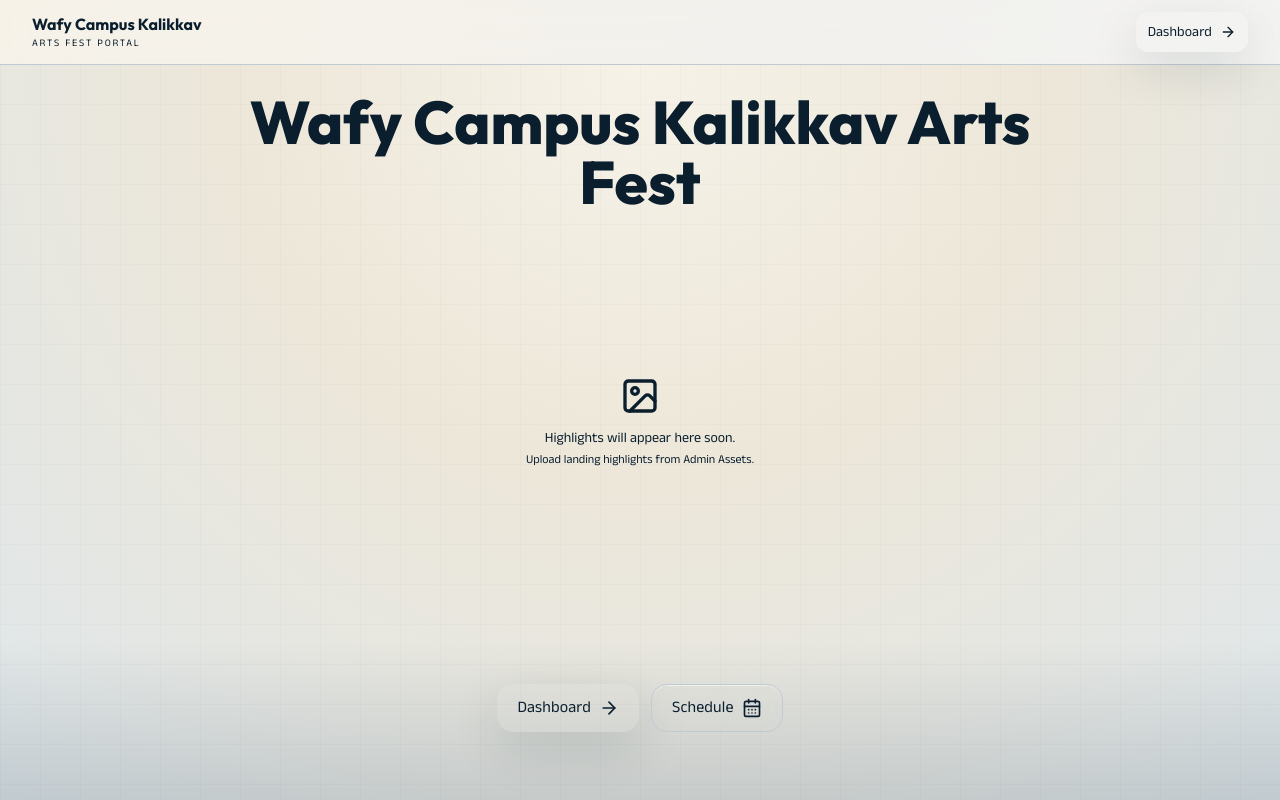
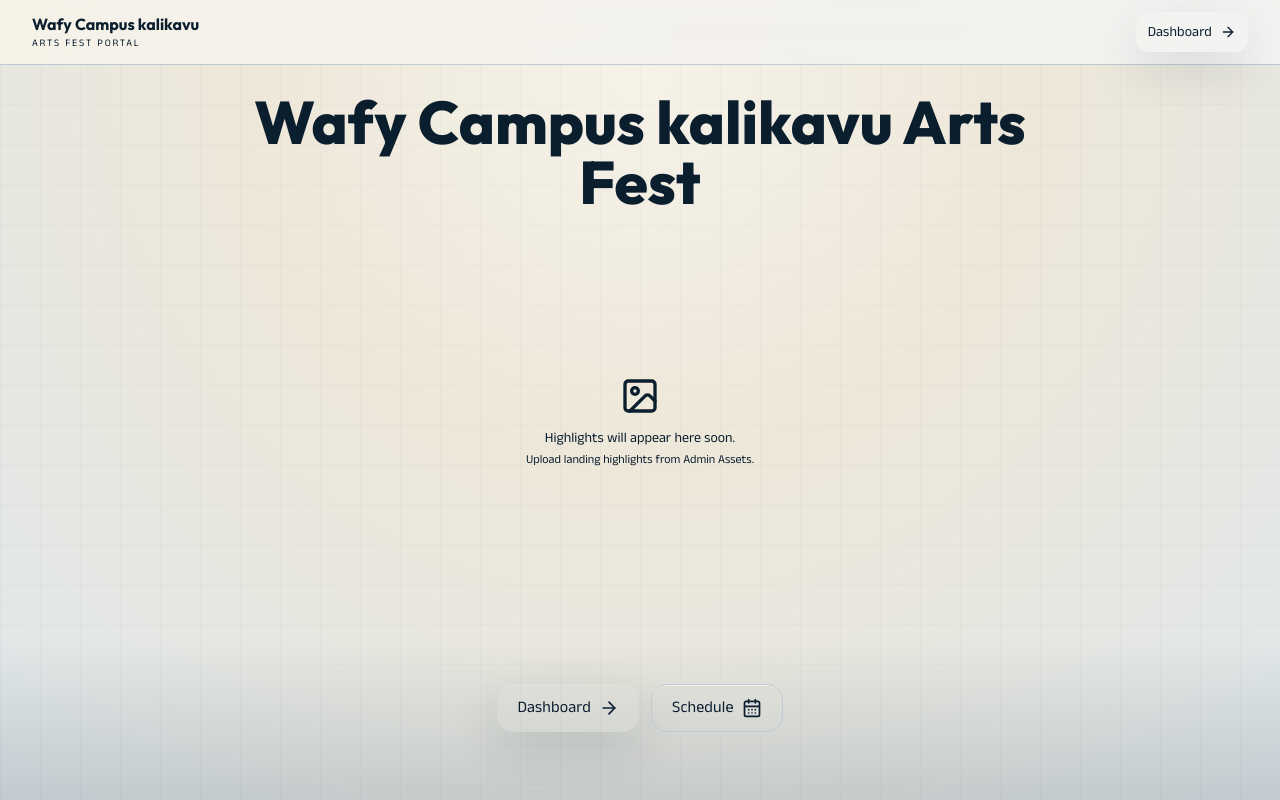
Before and after one commit to mohdshuhaib/wafycampusfest, a Next.js app: page / in a window 1280 px wide. Built offline with nearby package versions, Linux system fonts and the light colour scheme; no server answers; the database is empty; a web font is replaced by a local one.

Commit message:
changed kalikkav to kalikavu

```diff
--- a/app/(dashboard)/admin/seating/page.tsx
+++ b/app/(dashboard)/admin/seating/page.tsx
@@ -401,13 +401,13 @@ export default function AdminSeatingPage() {
       const margin = 14
       let yPos = 14
 
-      // 1. Heading (Centered): "WAFY CAMPUS KALIKKAV ARTS FEST 2026"
+      // 1. Heading (Centered): "WAFY CAMPUS kalikavu ARTS FEST 2026"
       doc.setFillColor(10, 29, 44)
       doc.roundedRect(margin, yPos, pageWidth - margin * 2, 22, 3, 3, "F")
       doc.setTextColor(255, 255, 255)
       doc.setFontSize(16)
       doc.setFont("helvetica", "bold")
-      doc.text("WAFY CAMPUS KALIKKAV ARTS FEST 2026", pageWidth / 2, yPos + 9, { align: "center" })
+      doc.text("WAFY CAMPUS kalikavu ARTS FEST 2026", pageWidth / 2, yPos + 9, { align: "center" })
 
       doc.setFontSize(9)
       doc.setFont("helvetica", "normal")
--- a/app/(dashboard)/captain/participations/page.tsx
+++ b/app/(dashboard)/captain/participations/page.tsx
@@ -174,7 +174,7 @@ export default function CaptainParticipations() {
           doc.setTextColor(255, 255, 255)
           doc.setFontSize(20)
           doc.setFont("helvetica", "bold")
-          doc.text("WAFY CAMPUS KALIKKAV", pageWidth / 2, 23, { align: "center" })
+          doc.text("WAFY CAMPUS kalikavu", pageWidth / 2, 23, { align: "center" })
           doc.setFontSize(10)
           doc.text("ARTS FEST PORTAL", pageWidth / 2, 31, { align: "center" })
         }
@@ -275,7 +275,7 @@ export default function CaptainParticipations() {
         doc.setTextColor(90, 109, 126)
         doc.setFont("helvetica", "italic")
         doc.text(`Printed on ${now}`, margin, pageHeight - 12)
-        doc.text("© Wafy Campus Kalikkav Arts Fest Portal", pageWidth / 2, pageHeight - 12, { align: "center" })
+        doc.text("© Wafy Campus kalikavu Arts Fest Portal", pageWidth / 2, pageHeight - 12, { align: "center" })
         doc.text(`Page ${index + 1} of ${itemsToPrint.length}`, pageWidth - margin, pageHeight - 12, { align: "right" })
       }
 
--- a/app/(dashboard)/layout.tsx
+++ b/app/(dashboard)/layout.tsx
@@ -58,7 +58,7 @@ export default async function DashboardLayout({
 
           <div className="md:hidden flex items-center gap-2">
             <MobileSidebar role={profile.role} />
-            <span className="text-title whitespace-nowrap text-lg text-navy">Wafy Campus Kalikkav</span>
+            <span className="text-title whitespace-nowrap text-lg text-navy">Wafy Campus kalikavu</span>
           </div>
 
           <div className="flex-1" />
--- a/app/layout.tsx
+++ b/app/layout.tsx
@@ -3,8 +3,8 @@ import { cn } from "@/lib/utils";
 import "./globals.css";
 
 export const metadata: Metadata = {
-  title: "Wafy Campus Kalikkav Arts Fest Portal",
-  description: "Manage Wafy Campus Kalikkav arts fest teams and events",
+  title: "Wafy Campus kalikavu Arts Fest Portal",
+  description: "Manage Wafy Campus kalikavu arts fest teams and events",
 };
 
 export default function RootLayout({
--- a/app/page.tsx
+++ b/app/page.tsx
@@ -58,7 +58,7 @@ export default function LandingPage() {
         <div className="mx-auto flex h-16 max-w-7xl items-center justify-between px-4 sm:px-6 lg:px-8">
           <Link href="/" className="flex items-center">
             <div>
-              <div className="text-title text-base">Wafy Campus Kalikkav</div>
+              <div className="text-title text-base">Wafy Campus kalikavu</div>
               <div className="hidden text-[10px] font-bold uppercase tracking-[0.18em] text-slatebrand sm:block">
                 Arts Fest Portal
               </div>
@@ -82,7 +82,7 @@ export default function LandingPage() {
         <div className="relative z-10 flex h-full min-h-[calc(100vh-4rem)] w-screen flex-col px-0 py-5 sm:py-7">
           <div className="shrink-0 px-4 text-center sm:px-6 lg:px-8">
             <h1 className="text-display mx-auto max-w-4xl text-4xl text-navy sm:text-5xl lg:text-6xl">
-              Wafy Campus Kalikkav Arts Fest
+              Wafy Campus kalikavu Arts Fest
             </h1>
           </div>
 
--- a/app/schedule/page.tsx
+++ b/app/schedule/page.tsx
@@ -118,7 +118,7 @@ export default function PublicSchedulePage() {
           <Link href="/" className="flex items-center gap-2">
             <CalendarClock className="size-6 text-gold" />
             <div>
-              <div className="font-extrabold text-navy text-base">Wafy Campus Kalikkav</div>
+              <div className="font-extrabold text-navy text-base">Wafy Campus kalikavu</div>
               <div className="text-[10px] font-bold uppercase tracking-[0.18em] text-slatebrand">
                 Arts Fest Official Schedule
               </div>
--- a/app/timer/[id]/page.tsx
+++ b/app/timer/[id]/page.tsx
@@ -349,7 +349,7 @@ export default function PublicTimerRevealPage({ params }: { params: Promise<{ id
       <div className="w-full shrink-0 pt-1 pb-2 flex justify-center">
         <div className="bg-amber-400 text-slate-950 px-6 sm:px-8 py-1.5 sm:py-2 rounded-full font-black text-xs sm:text-base shadow-[0_0_30px_rgba(251,191,36,0.6)] uppercase tracking-[0.25em] flex items-center gap-2 border-2 border-amber-300">
           <Sparkles className="size-4 fill-slate-950 text-slate-950 shrink-0" />
-          <span>WAFY CAMPUS KALIKKAV FEST 2026</span>
+          <span>WAFY CAMPUS kalikavu FEST 2026</span>
         </div>
       </div>
 
--- a/components/admin/reports/event-call-sheet-tab.tsx
+++ b/components/admin/reports/event-call-sheet-tab.tsx
@@ -314,7 +314,7 @@ export function EventCallSheetTab({ events }: { events: Event[] }) {
         doc.setTextColor(255, 255, 255)
         doc.setFontSize(15)
         doc.setFont("helvetica", "bold")
-        doc.text("WAFY CAMPUS KALIKKAV ARTS FEST 2026", pageWidth / 2, yPos + 9, { align: "center" })
+        doc.text("WAFY CAMPUS kalikavu ARTS FEST 2026", pageWidth / 2, yPos + 9, { align: "center" })
         doc.setFontSize(8.5)
         doc.setFont("helvetica", "normal")
         doc.text("OFFICIAL EVENT CALL SHEET & PHYSICAL ATTENDANCE REGISTER", pageWidth / 2, yPos + 16, { align: "center" })
@@ -443,7 +443,7 @@ export function EventCallSheetTab({ events }: { events: Event[] }) {
         } else {
              doc.setFontSize(16);
              doc.setFont("helvetica", "bold");
-             doc.text("WAFY CAMPUS KALIKKAV ARTS FEST 2026", pageWidth / 2, yPos, { align: 'center' });
+             doc.text("WAFY CAMPUS kalikavu ARTS FEST 2026", pageWidth / 2, yPos, { align: 'center' });
              yPos += 10;
         }
 
@@ -579,7 +579,7 @@ export function EventCallSheetTab({ events }: { events: Event[] }) {
       doc.setFontSize(22);
       doc.text(`PARTICIPANT LIST - ${category}`, 105, 100, { align: 'center' });
       doc.setFontSize(14);
-      doc.text("WAFY CAMPUS KALIKKAV ARTS FEST 2026", 105, 115, { align: 'center' });
+      doc.text("WAFY CAMPUS kalikavu ARTS FEST 2026", 105, 115, { align: 'center' });
       doc.addPage();
 
       for (const event of filteredEvents) {
--- a/components/dashboard/sidebar.tsx
+++ b/components/dashboard/sidebar.tsx
@@ -63,7 +63,7 @@ function BrandMark() {
   return (
     <div className="flex items-center">
       <div className="min-w-0">
-        <div className="text-title text-[1.05rem] text-navy">Wafy Campus Kalikkav</div>
+        <div className="text-title text-[1.05rem] text-navy">Wafy Campus kalikavu</div>
         <div className="text-[11px] font-bold uppercase tracking-[0.16em] text-slatebrand">Arts Fest Portal</div>
       </div>
     </div>
```
